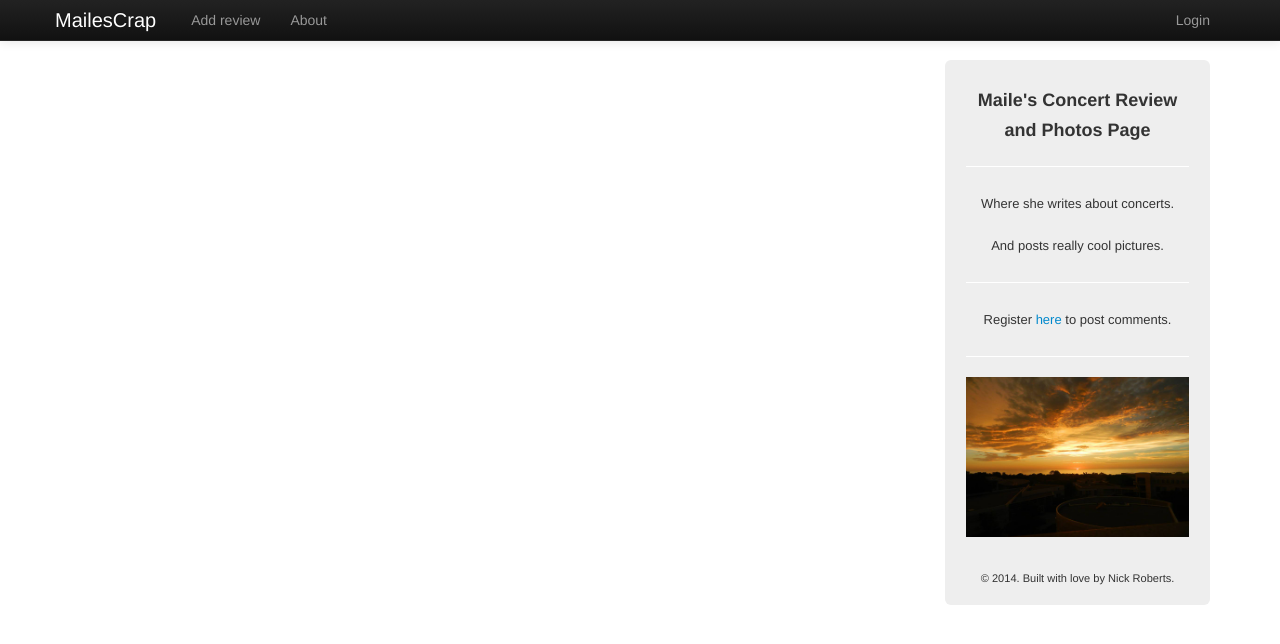
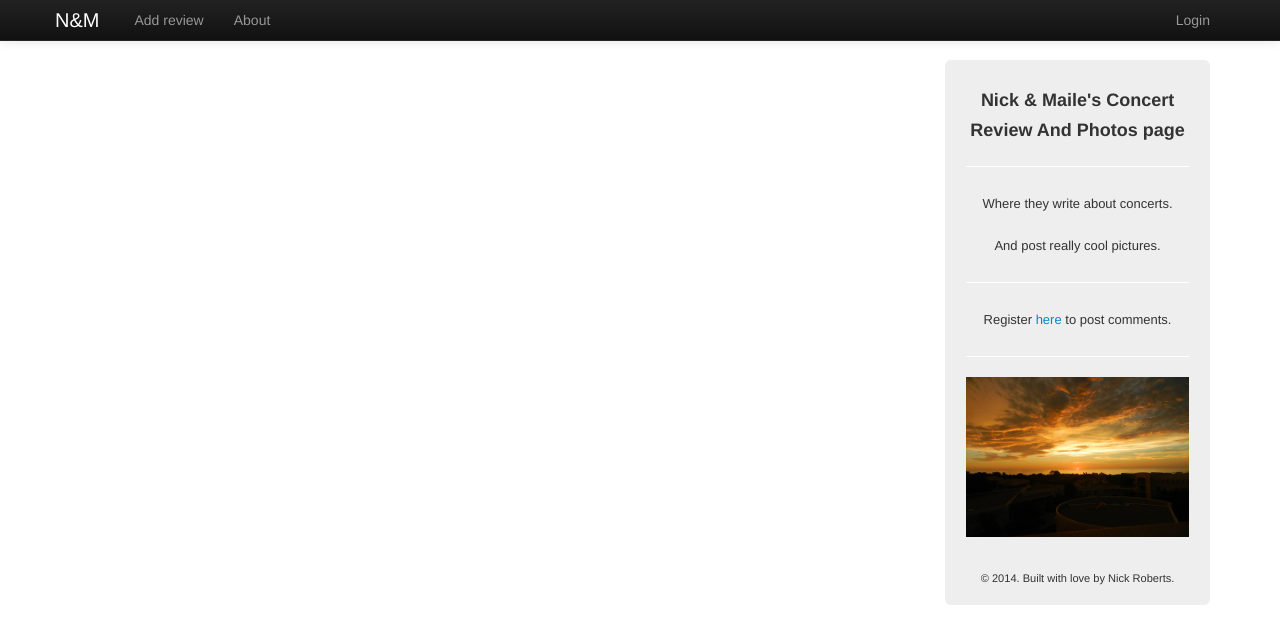
Before and after one commit to narobert/hiplyst_7.0, a Django app: page / in a window 1280 px wide. Shown: the top 644 px of the page. Run offline with Django 3.2, Linux system fonts and the light colour scheme; data that the repository does not hold is empty; parts of the project's set-up code (start-up, migrations or seed data) failed here and were passed over; some libraries are stand-ins or nearby versions.

Commit message:
my django app

```diff
--- a/blog/templates/base.html
+++ b/blog/templates/base.html
@@ -2,7 +2,7 @@
 <html lang="en">
   <head>
     <meta charset="utf-8">
-    <title> Maile's Concert Review and Photos Page </title>
+    <title> Nick & Maile's Concert Review And Photos page </title>
     <meta name="viewport" content="width=device-width, initial-scale=1.0">
     <meta name="description" content="">
     <meta name="author" content="">
@@ -40,7 +40,7 @@
             <span class="icon-bar"></span>
             <span class="icon-bar"></span>
           </button>
-          <a class="brand" href="{% url 'home1' %}" style="color:white;">MailesCrap</font></a>
+          <a class="brand" href="{% url 'home1' %}" style="color:white;">N&M</font></a>
           <div class="nav-collapse collapse">
             <ul class="nav pull-right">
               {% if user.is_authenticated %}
--- a/blog/templates/blog/index.html
+++ b/blog/templates/blog/index.html
@@ -1,5 +1,5 @@
 {% extends 'base.html' %}
-{% block title %} Maile's Concert Review and Photos Page {% endblock %}
+{% block title %} Nick & Maile's Concert Review And Photos page {% endblock %}
 {% block content %}
 
 <div class="container">
@@ -21,10 +21,10 @@
       </script>
       {% endfor %}
       <div class="hero-unit" style="padding-left:21px;padding-right:21px;padding-top:25px;margin-left:890px;margin-bottom:0px;width:23%;height:520px;">
-        <p style="text-align:center;"><b>Maile's Concert Review and Photos Page</b></p>
+        <p style="text-align:center;"><b>Nick & Maile's Concert Review And Photos page</b></p>
         <hr>
-        <p style="text-align:center;"><small><small>Where she writes about concerts.</small></small></p>
-        <p style="text-align:center;"><small><small>And posts really cool pictures.</small></small></p>
+        <p style="text-align:center;"><small><small>Where they write about concerts.</small></small></p>
+        <p style="text-align:center;"><small><small>And post really cool pictures.</small></small></p>
         <hr>
         {% if user.is_authenticated %}
         <p style="text-align:center;"><small><small>Click on pics to post comments!</small></small></p>
--- a/blog/templates/blog/post.html
+++ b/blog/templates/blog/post.html
@@ -1,5 +1,5 @@
 {% extends 'base.html' %}
-{% block title %} Maile's Concert Review and Photos Page {% endblock %}
+{% block title %} Nick & Maile's Concert Review And Photos page {% endblock %}
 {% block content %}
 
 {% load comments %}
```
